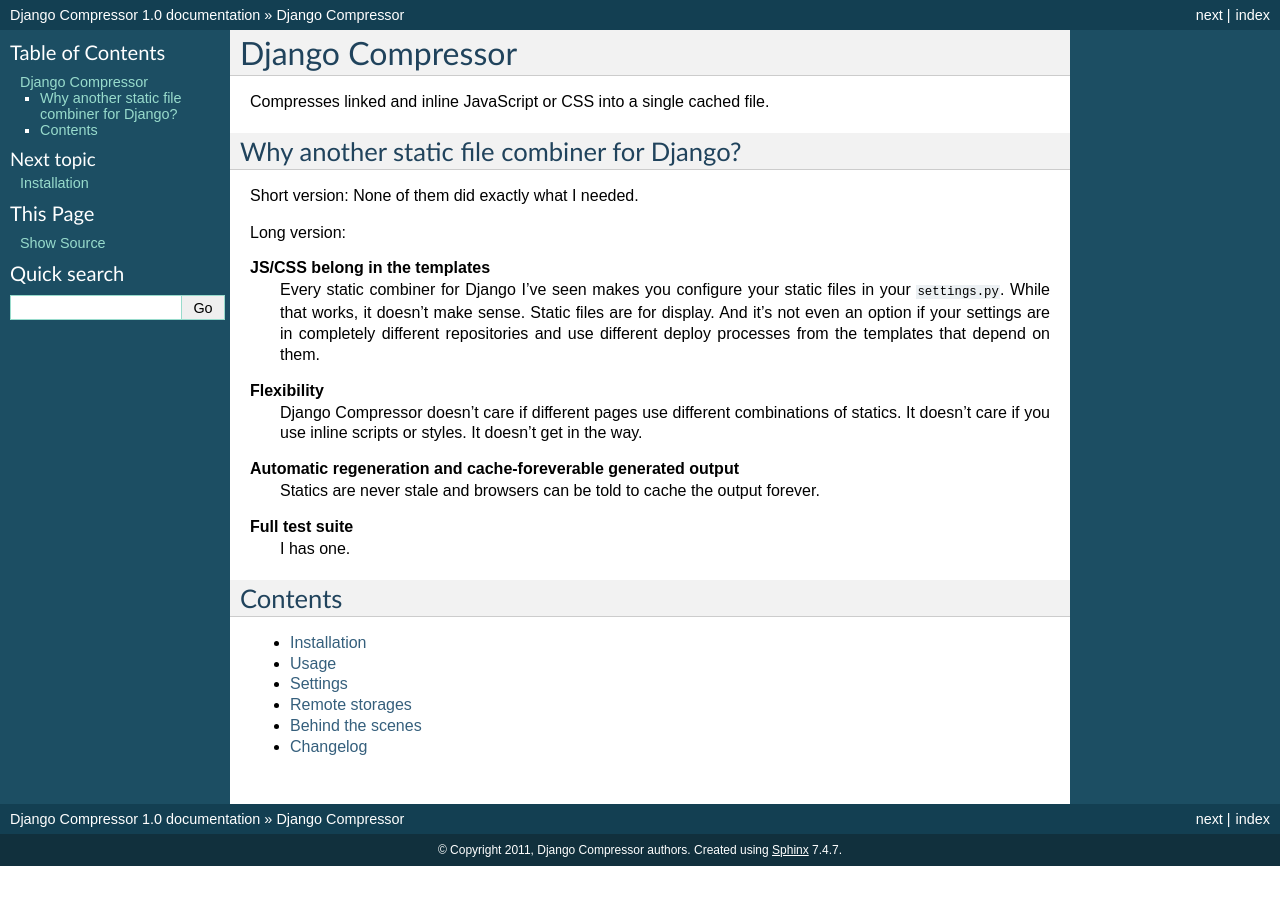
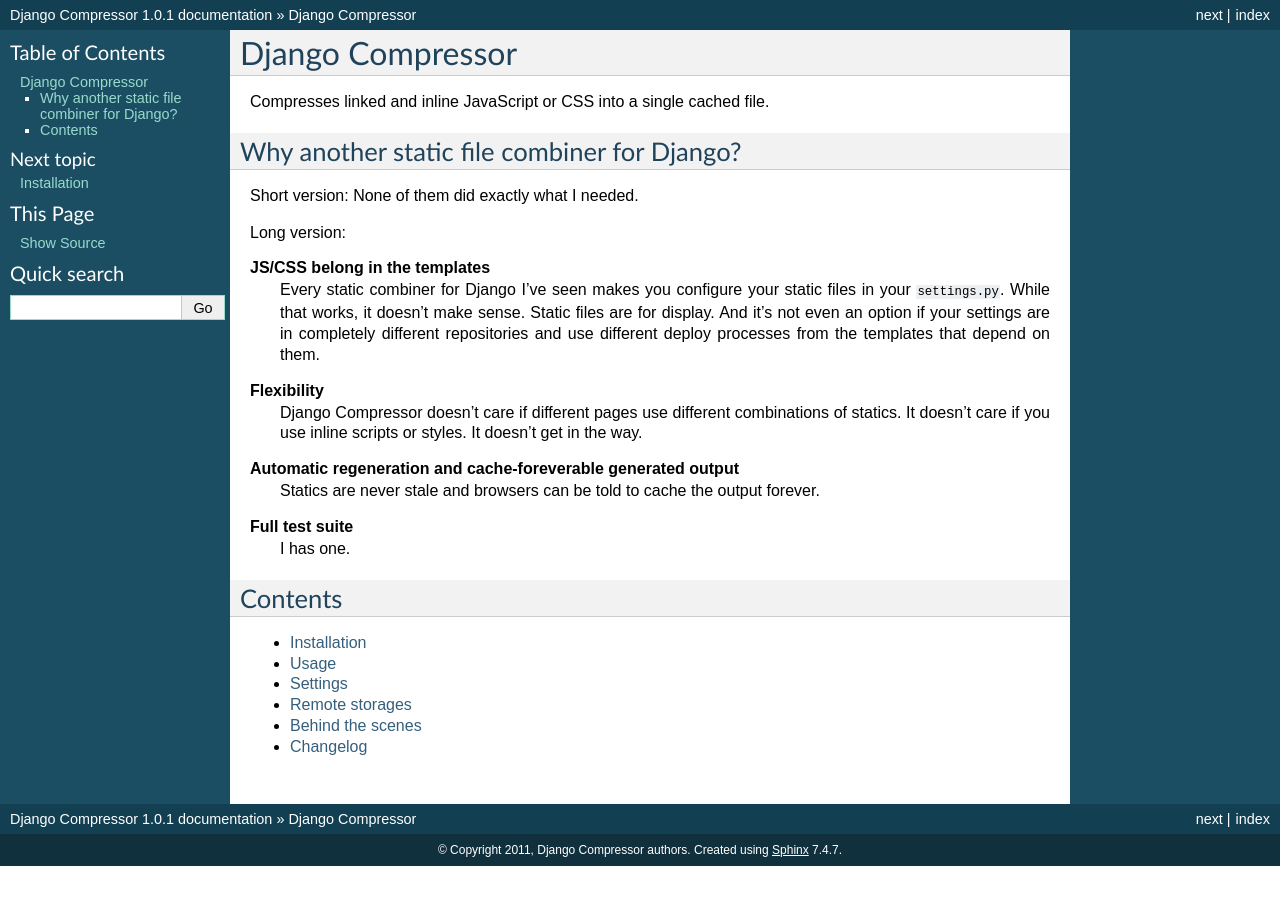
Before and after one commit to MichaelMatschiner/django-compressor, a Sphinx documentation site: the page built from docs/index.txt, in a window 1280 px wide. Built offline with Sphinx 7.4.7, drawn with Linux system fonts in a browser that asks for light colours.

Commit message:
Bumped version to 1.0.1.

```diff
--- a/compressor/__init__.py
+++ b/compressor/__init__.py
@@ -1,2 +1,2 @@
 # following PEP 386, versiontools will pick it up
-__version__ = (1, 0, 0, "final", 0)
+__version__ = (1, 0, 1, "final", 0)
--- a/docs/conf.py
+++ b/docs/conf.py
@@ -50,7 +50,7 @@ copyright = u'2011, Django Compressor authors'
 # The short X.Y version.
 version = '1.0'
 # The full version, including alpha/beta/rc tags.
-release = '1.0'
+release = '1.0.1'
 
 # The language for content autogenerated by Sphinx. Refer to documentation
 # for a list of supported languages.
```
